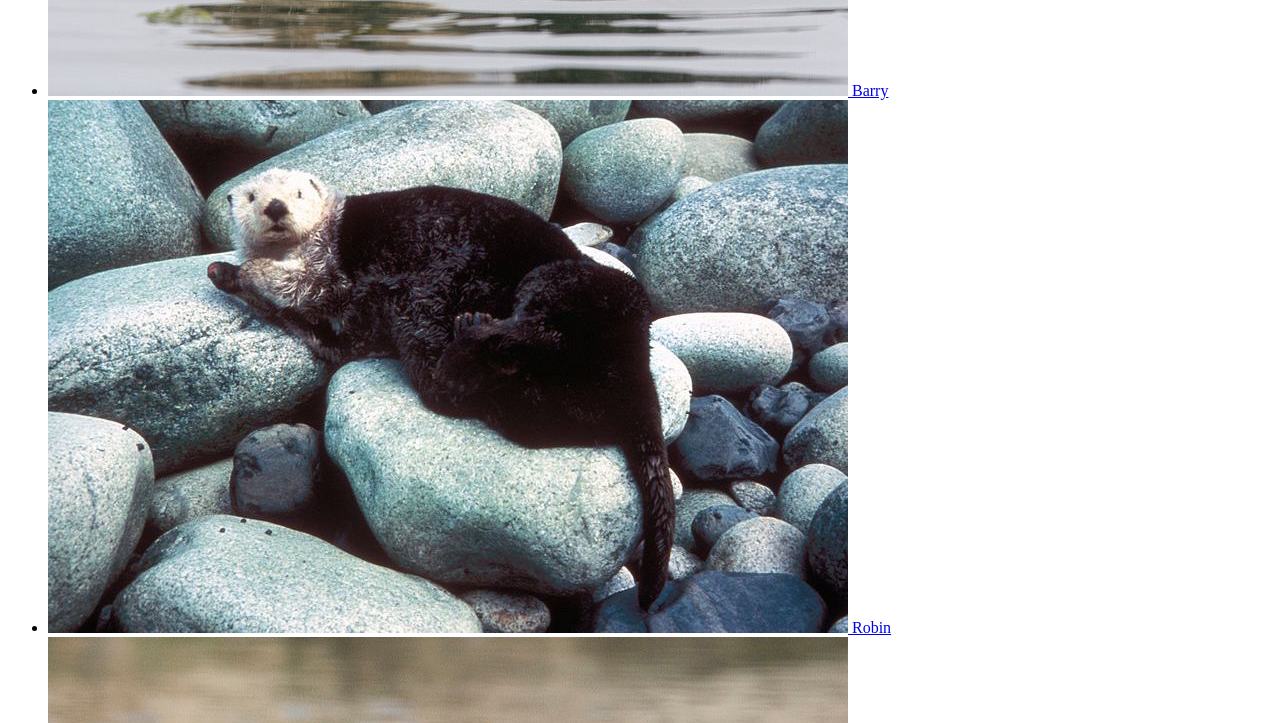
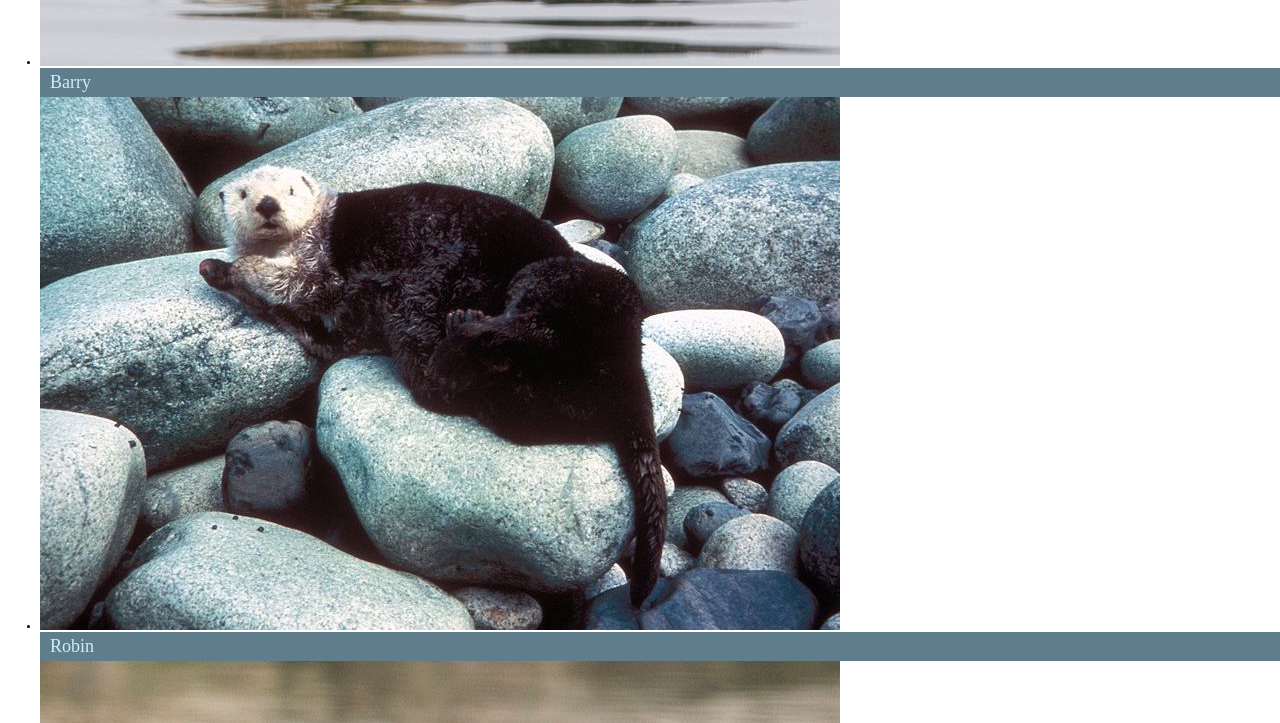
Before and after one commit to shay2501/FrontEndWebDev_BNR, a plain HTML site: page ottergram/index.html in a window 1280 px wide. Shown: the part 517-1240 px from the top of the page. Drawn offline with nearby package versions, Linux system fonts and the light colour scheme.

Commit message:
working through chapter 3

```diff
--- a/ottergram/index.html
+++ b/ottergram/index.html
@@ -1,6 +1,7 @@
 <!DOCTYPE html>
 <html>
   <head>
+    <link rel="stylesheet" href="https://cdnjs.cloudflare.com/ajax/libs/normalize/5.0.0/normalize.min.css">
     <link rel="stylesheet" href="/stylesheets/styles.css">
     <meta charset="utf-8">
     <title>ottergram</title>
@@ -13,31 +14,31 @@
       <li>
         <a href="#">
           <img src="img/otter1.jpg" alt="Barry the Otter">
-        <span>Barry</span>
+        <span class="thumbnail-title">Barry</span>
         </a>
       </li>
       <li>
         <a href="#">
           <img src="img/otter2.jpg" alt="Robin the Otter">
-        <span>Robin</span>
+        <span class="thumbnail-title">Robin</span>
           </a>
       </li>
       <li>
         <a href="#">
           <img src="img/otter3.jpg" alt="Maurice the Otter">
-        <span>Maurice</span>
+        <span class="thumbnail-title">Maurice</span>
           </a>
       </li>
       <li>
         <a href="#">
           <img src="img/otter4.jpg" alt="Lesley the Otter">
-        <span>Lesley</span>
+        <span class="thumbnail-title">Lesley</span>
           </a>
       </li>
       <li>
         <a href="#">
           <img src="img/otter5.jpg" alt="Barbara the Otter">
-        <span>Barbara</span>
+        <span class="thumbnail-title">Barbara</span>
           </a>
       </li>
     </ul>
--- a/ottergram/stylesheets/styles.css
+++ b/ottergram/stylesheets/styles.css
@@ -0,0 +1,16 @@
+body{
+  font-size:10px;
+}
+
+.thumbnail-title{
+  display: block;
+  margin: 0;
+  padding: 4px 10px;
+  background:rgb(96, 125,139);
+  color:rgb(202,238,255);
+  font-size:18px;
+}
+
+a{
+  text-decoration:none;
+}
```
